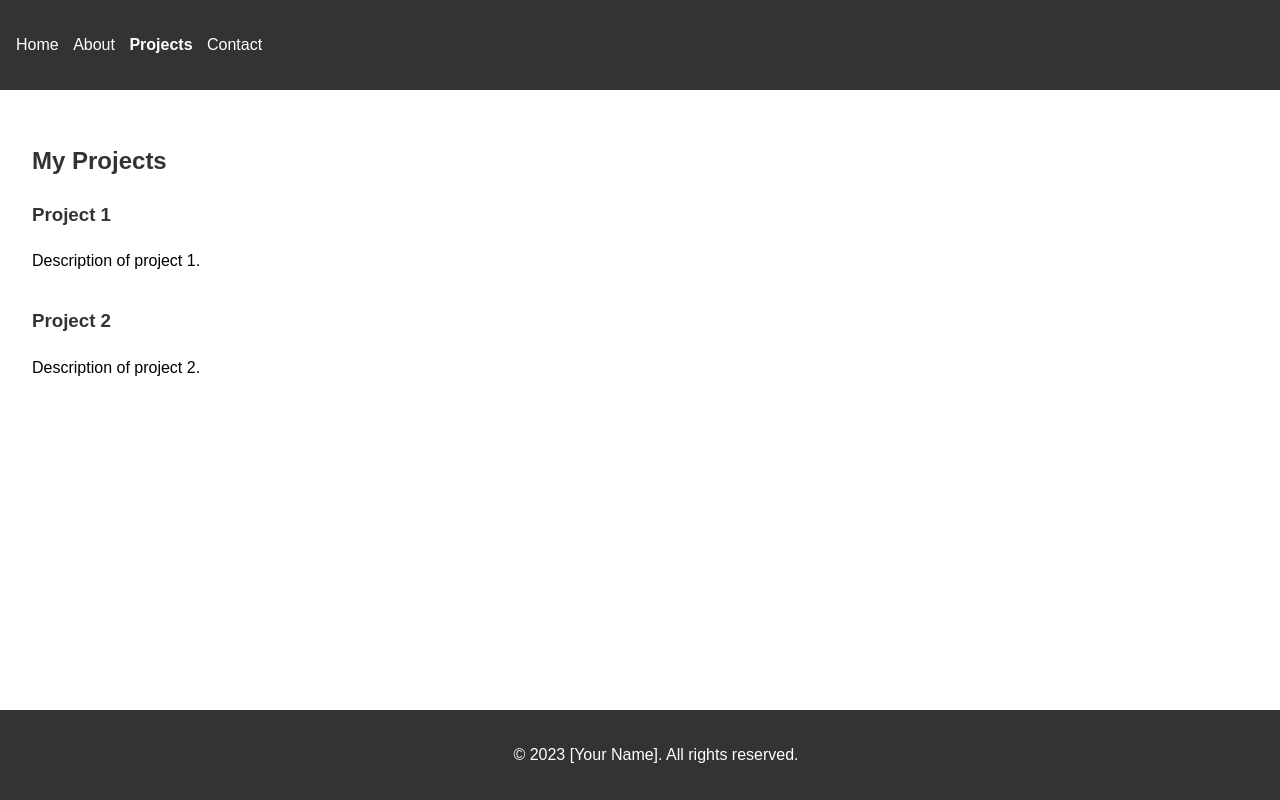
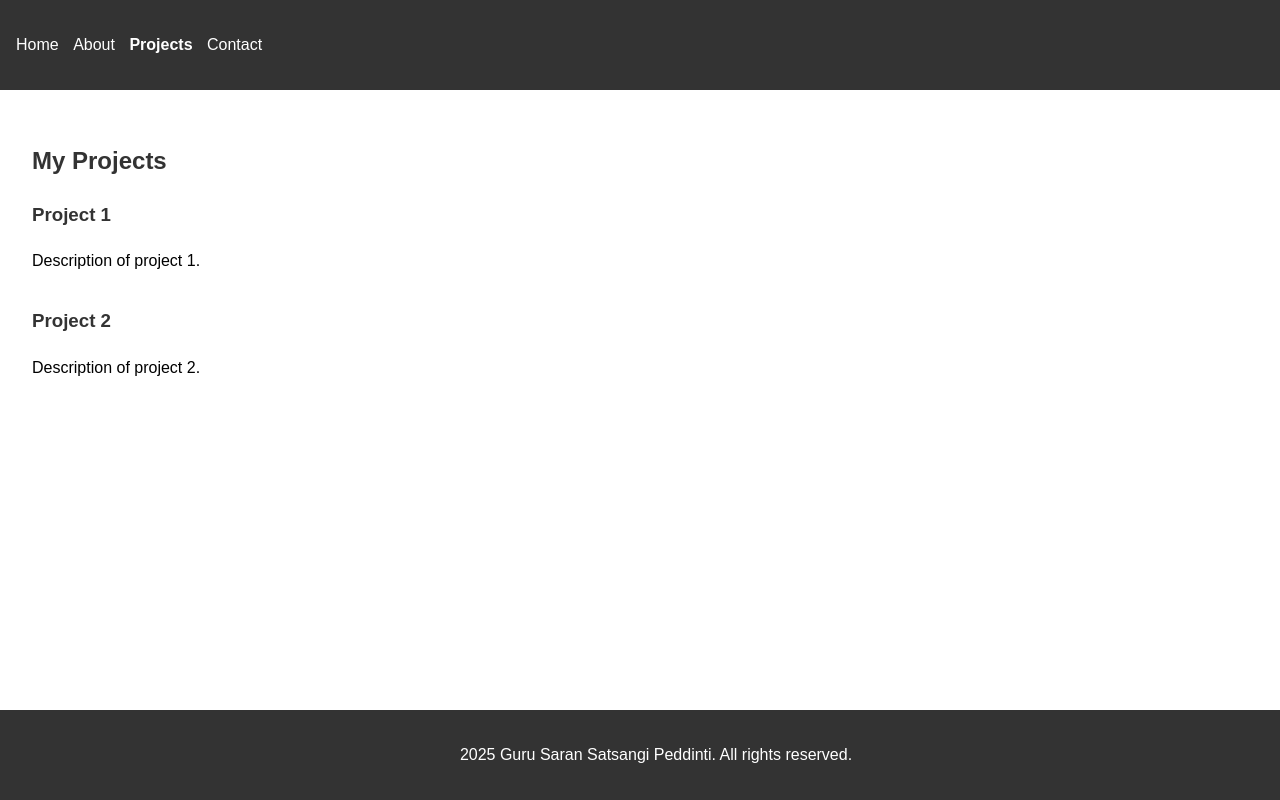
Before and after one commit to GurusaranSP/portfolio-using-html, a plain HTML site: page projects.html in a window 1280 px wide. Drawn offline with Linux system fonts and the light colour scheme.

Commit message:
projects.html

```diff
--- a/projects.html
+++ b/projects.html
@@ -31,7 +31,7 @@
         </section>
     </main>
     <footer>
-        <p>&copy; 2023 [Your Name]. All rights reserved.</p>
+        <p> 2025 Guru Saran Satsangi Peddinti. All rights reserved.</p>
     </footer>
     <script src="script.js"></script>
 </body>
```
